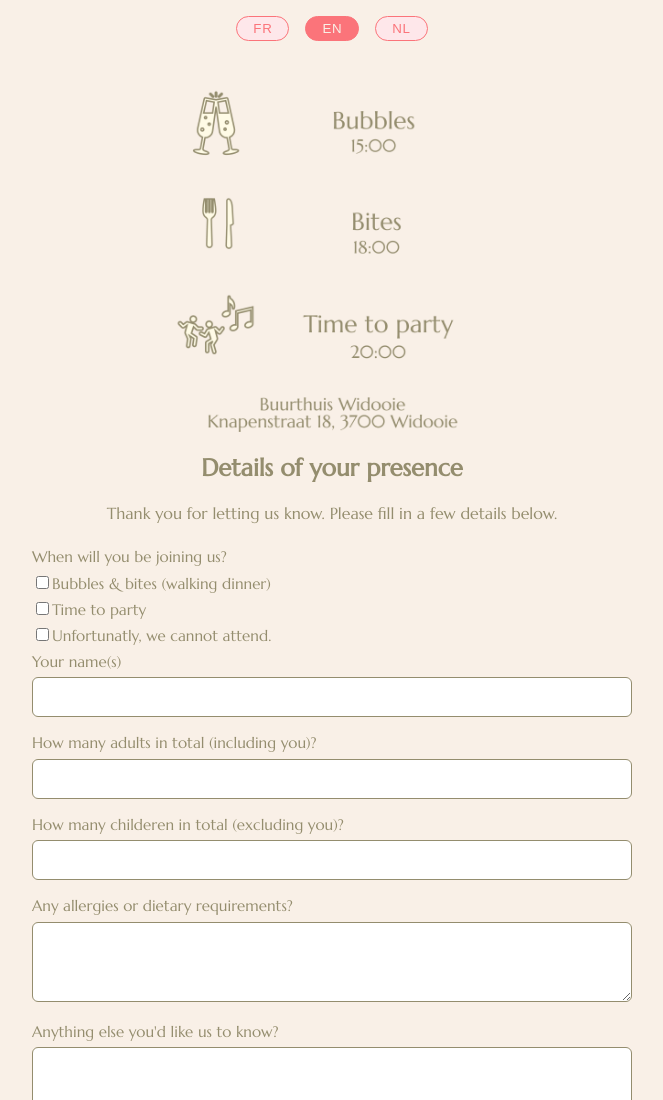
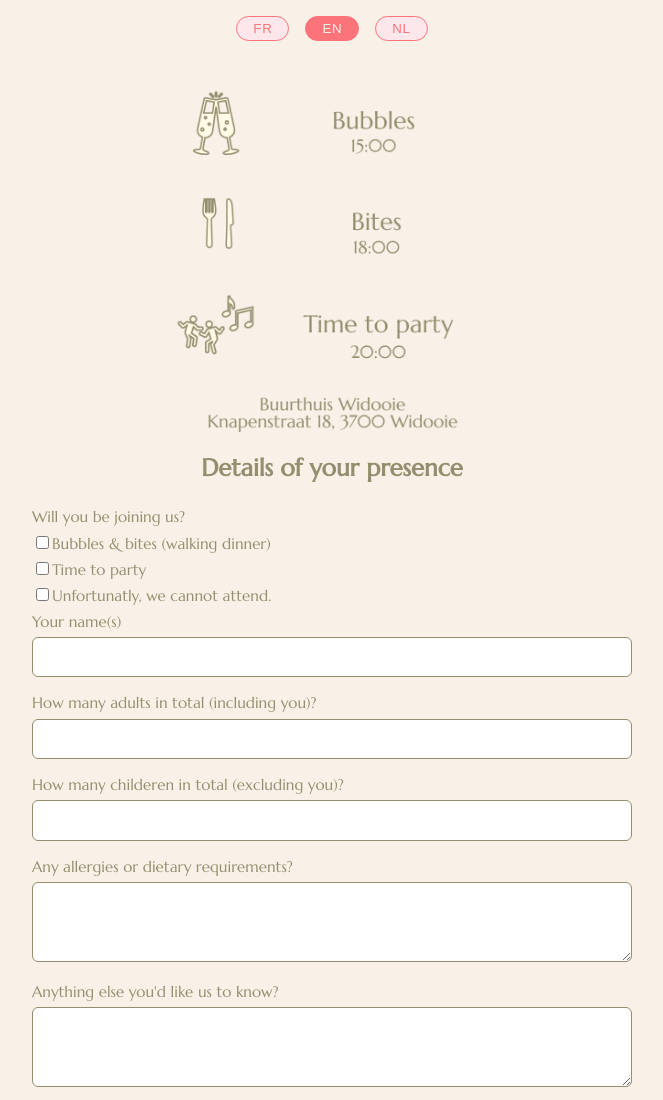
Before and after one commit to martinthieb/RSVP, a plain HTML site: page poll.html in a window 1280 px wide. Shown: the top 1100 px of the page, without its empty margins (308-971 px from the left). Drawn offline with Linux system fonts and the light colour scheme; a web font is replaced by a local one.

Commit message:
thank you update

```diff
--- a/poll.html
+++ b/poll.html
@@ -125,7 +125,6 @@
     <h1 id="planning"></h1>
 
     <h2 data-i18n="poll.title"></h2>
-    <p data-i18n="poll.intro"></p>
 
     <!-- VISIBLE FORM -->
     <form id="poll-form">
@@ -176,8 +175,7 @@
       en: {
         poll: {
           title: "Details of your presence",
-          intro: "Thank you for letting us know. Please fill in a few details below.",
-          attending: { label: "When will you be joining us?",
+          attending: { label: "Will you be joining us?",
             drink: "Bubbles & bites (walking dinner) ",
             party: "Time to party" ,
             none: "Unfortunatly, we cannot attend."},
@@ -192,7 +190,6 @@
       fr: {
         poll: {
           title: "Détails de votre présence",
-          intro: "Merci de nous répondre. Merci de remplir quelques informations ci-dessous.",
           attending: { label: "Serez-vous présents ?",
             drink: "Bulles & bouchées (walking dinner)",
             party: "l'heure de célébrer",
@@ -208,7 +205,6 @@
       nl: {
         poll: {
           title: "Details van uw aanwezigheid",
-          intro: "Bedankt om ons iets te laten weten. Vul hieronder enkele gegevens in.",
           attending: { label: "Komen jullie naar het feest?",
             drink: "Bubbles & bites (walking dinner)",
             party: "Tijd om te vieren",
```
Also changed, not shown: thankyou.html (+3 -3 lines).
